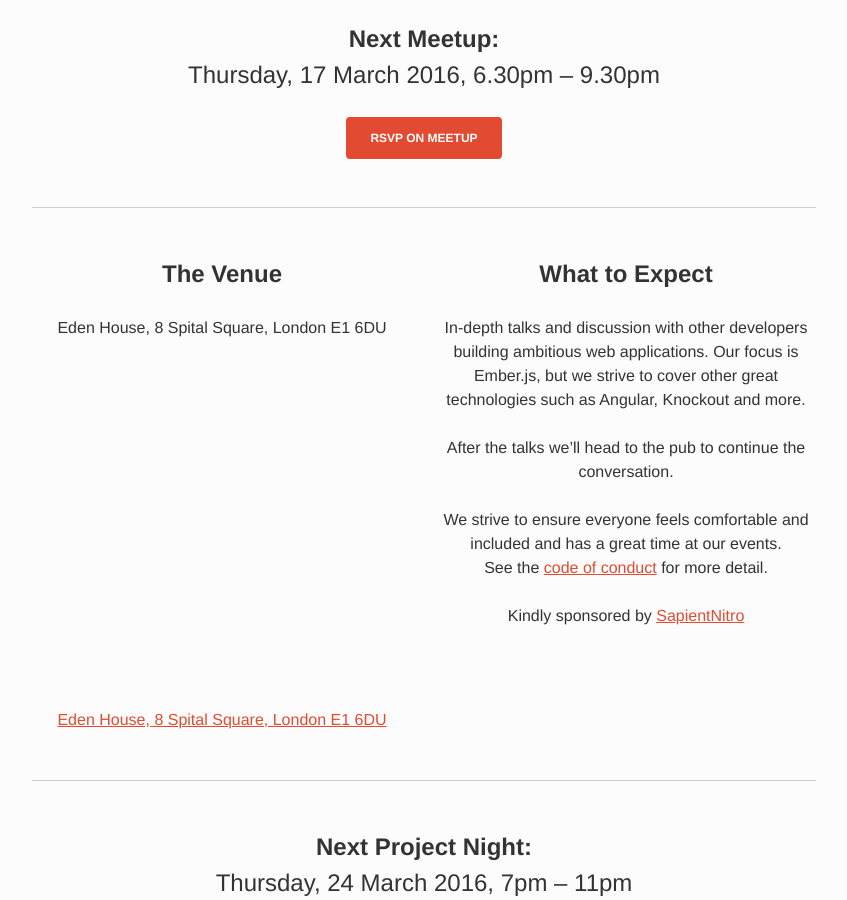
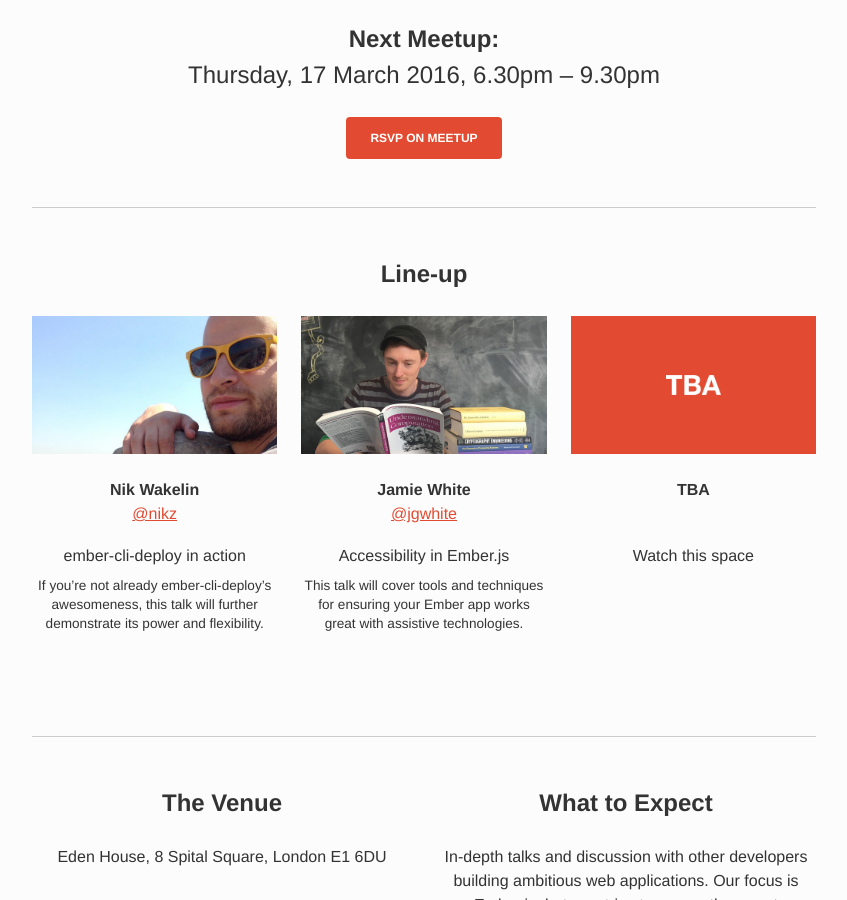
Before and after one commit to emberlondon/emberlondon.github.io, a Jekyll site: the page built from index.html, in a window 1280 px wide and 900 px high, scrolled down 730 px. Shown: the whole window, without its empty margins (216-1063 px from the left). Built offline with Jekyll 4.4.1, drawn with Linux system fonts in a browser that asks for light colours; nearby versions of some CDN libraries.

Commit message:
Add March line-up

```diff
--- a/_data/events.yml
+++ b/_data/events.yml
@@ -5,6 +5,20 @@
   location: Eden House, 8 Spital Square, London E1 6DU
   location_for_google: 201 Borough High Street, Borough, London
   url: http://www.meetup.com/London-Emberjs-User-Group/events/227825632/
+  talks:
+  - speaker_name: Nik Wakelin
+    speaker_twitter: nikz
+    image: images/speakers/nikz-2.jpg
+    title: ember-cli-deploy in action
+    abstract: If you’re not already ember-cli-deploy’s awesomeness, this talk will further demonstrate its power and flexibility.
+  - speaker_name: Jamie White
+    speaker_twitter: jgwhite
+    image: images/speakers/jgwhite-6.jpg
+    title: Accessibility in Ember.js
+    abstract: This talk will cover tools and techniques for ensuring your Ember app works great with assistive technologies.
+  - speaker_name: TBA
+    image: images/speakers/tba.png
+    title: Watch this space
 - type: project-night
   date: Thursday, 24 March 2016
   time: 7pm – 11pm
```
Also changed, not shown: images/speakers/jgwhite-6.jpg (added), images/speakers/nikz-2.jpg (added).
